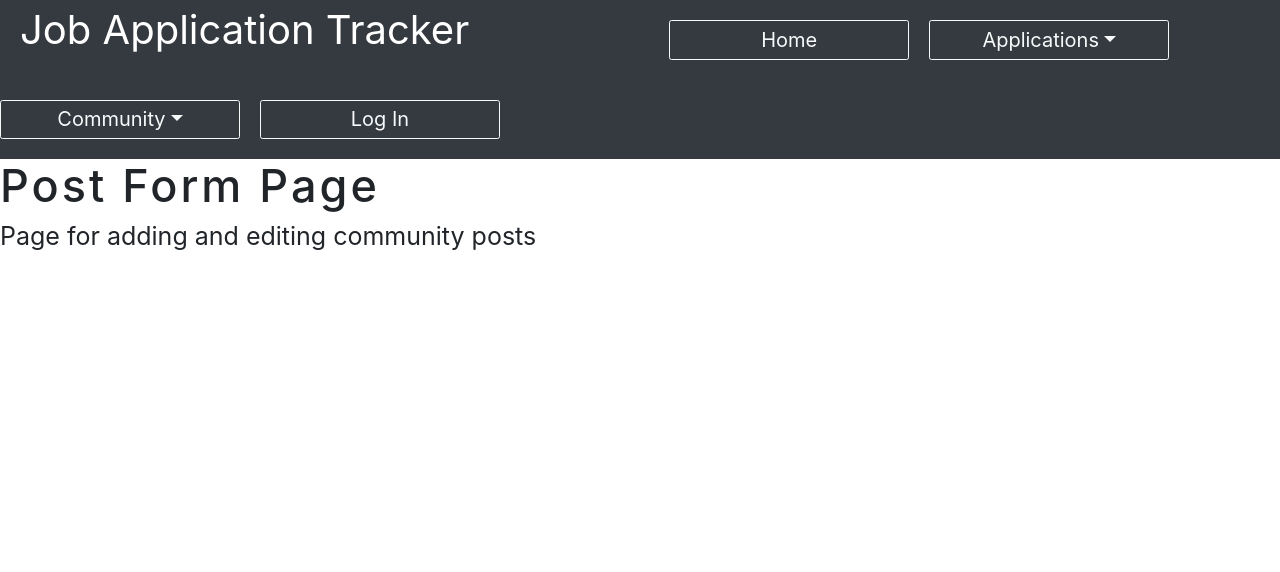
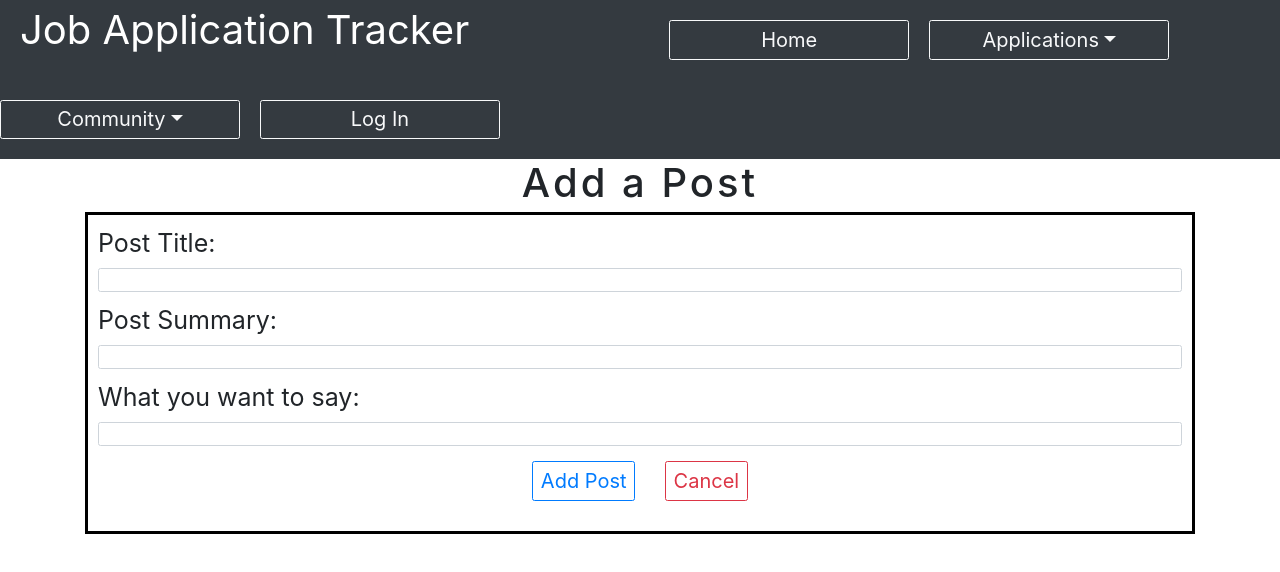
Before and after one commit to LDWells/Application-Tracker, a React (Create React App) app in the folder client/job-application-tracker/: page /community/add in a window 1280 px wide. Shown: the top 572 px of the page. Built offline with nearby package versions, Linux system fonts and the light colour scheme; the HTML template or start-up script is replaced by a standard one.

Commit message:
Added adding a post

```diff
--- a/client/job-application-tracker/src/App.js
+++ b/client/job-application-tracker/src/App.js
@@ -33,7 +33,6 @@ function App() {
           <Route path="/community" element={<CommunityPage/>}/>
           <Route path="/community/:postId" element={<PostDetailsPage/>}/>
           <Route path="/community/add" element={<PostFormPage/>}/>
-          <Route path="/community/edit/:postId" element={<PostFormPage/>}/>
           <Route path="/comment/add/:postId" element={<CommentFormPage/>}/>
           <Route path="/login" element={<LogInPage/>}/>
           <Route path="/register" element={<RegisterPage/>}/>
--- a/client/job-application-tracker/src/CommentList.js
+++ b/client/job-application-tracker/src/CommentList.js
@@ -14,7 +14,7 @@ const DEFAULT_COMMENT = {
 function CommentList({postId})
 {
 
-	const [comments, setComments] = useState([DEFAULT_COMMENT]);
+	const [comments, setComments] = useState([]);
 	const navigate = useNavigate();
 	const init = {
 		method: 'GET'
@@ -22,7 +22,7 @@ function CommentList({postId})
 	useEffect( () => {
 		fetch(`http://localhost:8080/api/comment/${postId}`, init)
 		.then(response => {
-			if (response.status === 200)
+			if (response.status === 200 || response.status === 404)
 			{
 				return response.json();
 			}
--- a/client/job-application-tracker/src/NavBar.js
+++ b/client/job-application-tracker/src/NavBar.js
@@ -29,7 +29,7 @@ function NavBar()
 				<div className="dropdown-menu bg-dark">
 					<Link className="dropdown-item dropdownText NavBarDropdownItems" to={"/community"}>Community Posts</Link>
 					<li><hr className="dropdown-divider"/></li>
-					<Link className="dropdown-item dropdownText NavBarDropdownItems" to={"/post/add"}>Add a Community Post</Link>
+					<Link className="dropdown-item dropdownText NavBarDropdownItems" to={"/community/add"}>Add a Community Post</Link>
 				</div>
 			</div>
 			<Link className="btn btn-outline-light NavBarText" to={"/login"}>Log In</Link>
--- a/client/job-application-tracker/src/PostFormPage.js
+++ b/client/job-application-tracker/src/PostFormPage.js
@@ -1,11 +1,125 @@
 
+import { useState, useEffect } from "react";
+import { Link, useNavigate, useParams } from "react-router-dom";
+
+const DEFAULT_POST = {
+	userId: 0,
+	title: '',
+	summary: '',
+	content: '',
+	postDate: ''
+}
 
 function PostFormPage()
 {
+	const [post, setPost] = useState(DEFAULT_POST);
+	const [errors, setErrors] = useState([]);
+	const navigate = useNavigate();
+
+	const handleChange = (event) =>
+	{
+		const newPost = {...post};
+		newPost[event.target.name] = event.target.value;
+		setPost(newPost);
+	};
+
+	const handlePostSubmit = (event) =>
+	{
+		event.preventDefault();
+		post.userId = sessionStorage.getItem('appUserId');
+		addPost();
+	};
+
+	const formatDate = (date) => {
+		var d = new Date(date),
+			month = '' + (d.getMonth() + 1),
+			day = '' + d.getDate(),
+			year = d.getFullYear();
+
+		if (month.length < 2)
+			month = '0' + month;
+		if (day.length < 2)
+			day = '0' + day;
+
+		return [year, month, day].join('-');
+	}
+
+	const addPost = () =>
+	{
+		post.postDate = formatDate(Date.now());
+		const url = `http://localhost:8080/api/post`;
+		const token = sessionStorage.getItem('token');
+		const init = {
+			method: 'POST',
+			headers: {
+				'Authorization': `Bearer ${token}`,
+				'Content-Type': 'application/json'
+			},
+			body: JSON.stringify(post)
+		};
+		fetch(url, init)
+		.then(response => {
+			if (response.status === 201 || response.status === 400)
+			{
+				return response.json();
+			}
+			else
+			{
+				return Promise.reject(`Unexcpected status code: ${response.status}`);
+			}
+		})
+		.then(data => {
+			if (data.id)
+			{
+				navigate(`/community`);
+			}
+			else
+			{
+				setErrors(data);
+			}
+		})
+		.catch(console.log)
+  	};
+
 	return (
 		<>
-			<h1>Post Form Page</h1>
-			<p>Page for adding and editing community posts</p>
+			<section id="formContainer" className="container">
+				<h2 id="formHeading" className="center">Add a Post</h2>
+				{errors.length > 0 && (
+				<div id="error" className='alert alert-danger'>
+					<p>The following errors occured: </p>
+					<ul>
+					{errors.map(error =>
+					<li key={error}>{error}</li>
+					)}
+					</ul>
+				</div>
+				)}
+				<form onSubmit={handlePostSubmit} id="form" className="formContainer">
+					<fieldset className="form-group">
+						<label htmlFor="title" className="bs-dark-text-emphasis">Post Title:</label>
+						<input type="text" id="title" className="form-control" name="title"
+							value={post.title}
+							onChange={handleChange}/>
+					</fieldset>
+					<fieldset className="form-group">
+						<label htmlFor="summary">Post Summary:</label>
+						<input type="text" id="summary" className="form-control" name="summary"
+							value={post.summary}
+							onChange={handleChange}/>
+					</fieldset>
+					<fieldset className="form-group">
+						<label htmlFor="content">What you want to say:</label>
+						<input type="text" id="content" className="form-control" name="content"
+							value={post.content}
+							onChange={handleChange}/>
+					</fieldset>
+					<div className="mt-4 mb-5 center">
+						<button className="btn btn-outline-primary" type="submit" id="formSubmitButton">Add Post</button>
+						<Link className="btn btn-outline-danger linkButton ml-5" to={`/community`}>Cancel</Link>
+					</div>
+				</form>
+			</section>
 		</>
 	)
 }
```
Also changed, not shown: 1 other file (tests, documents, lock files or other folders).
